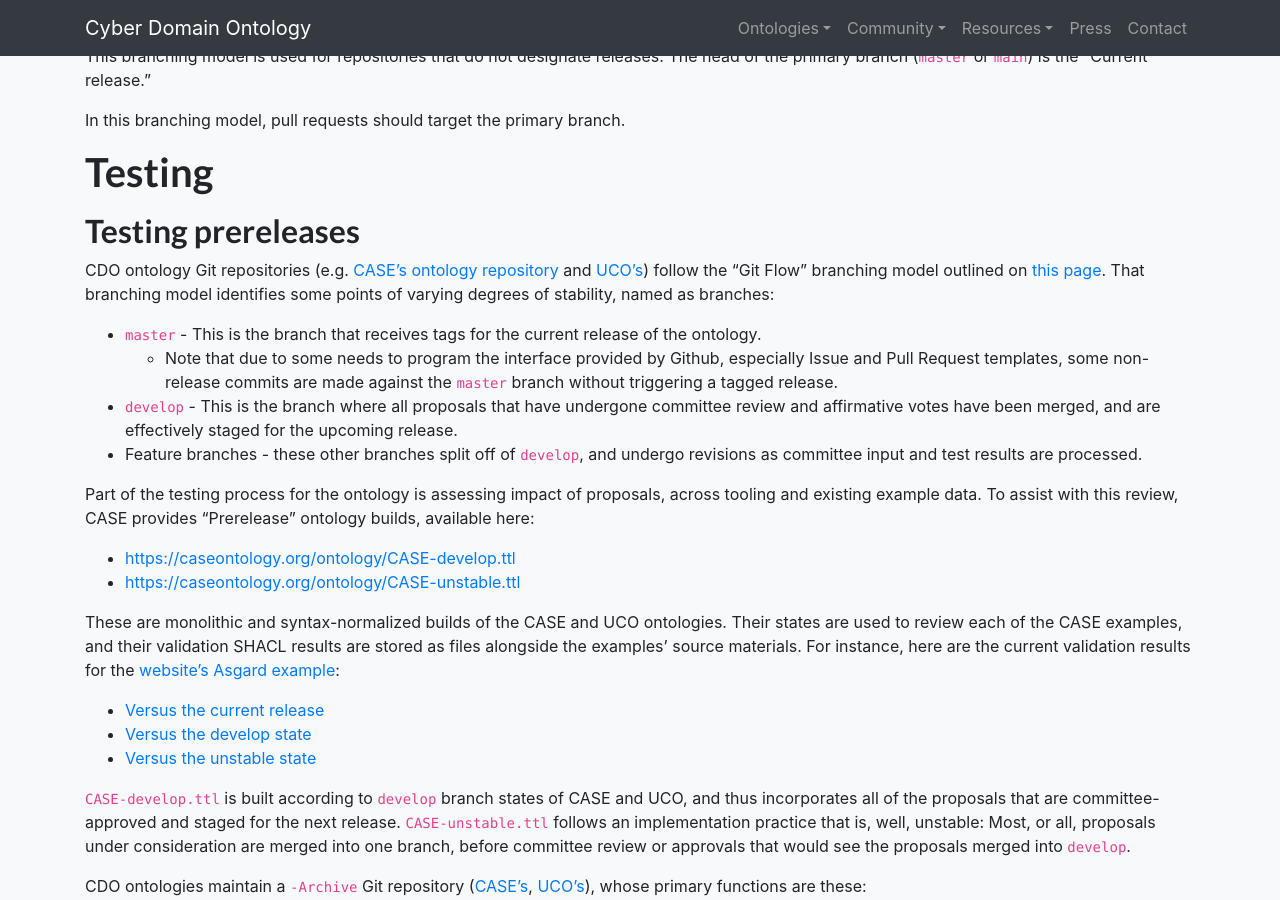
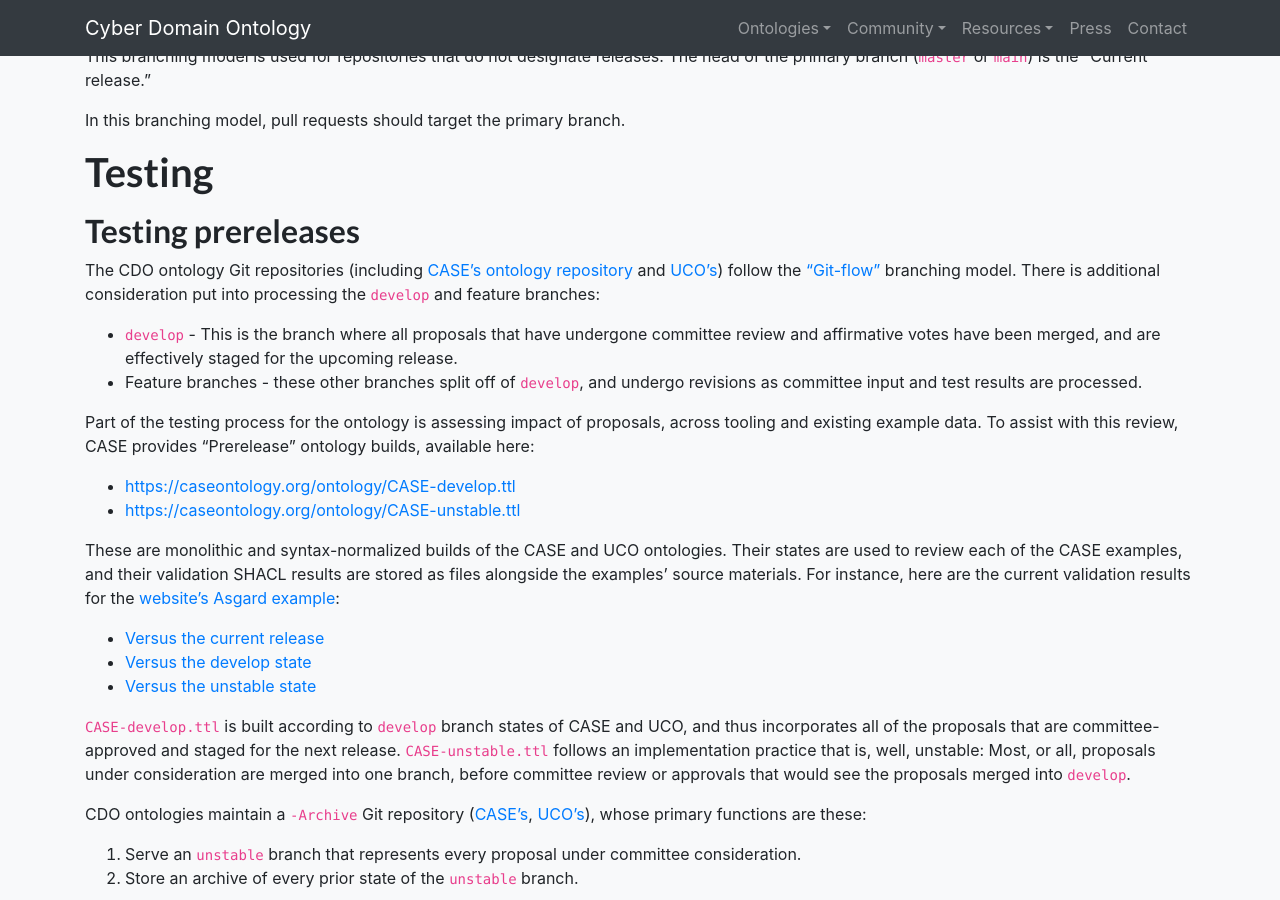
Before and after one commit to Cyber-Domain-Ontology/cdo.github.io, a Jekyll site: the page built from ontology/development/index.md, in a window 1280 px wide and 900 px high, scrolled down 1044 px. Built offline with Jekyll 4.4.1, drawn with Linux system fonts in a browser that asks for light colours.

Commit message:
Integrate previous text with new text
Reported-by: Keith Chason <keith.chason@gmail.com>
Signed-off-by: Alex Nelson <alexander.nelson@nist.gov>

```diff
--- a/ontology/development/index.md
+++ b/ontology/development/index.md
@@ -17,7 +17,7 @@
 Github repositories in CDO follow two branching practices:
 
 
-<a id="branching-cdo-git-flow" style="padding-top: 4em;"></a>
+<a id="branching-cdo-git-flow" style="padding-top: 3em;"></a>
 ## "Git-flow" branching
 *([Link](#branching-cdo-git-flow))*
 
@@ -28,7 +28,7 @@
 The head of the primary branch is typically the current release.  There may be some non-release commits made on the primary branch due to needing to program components of Github interface elements.
 
 
-<a id="branching-cdo-continuous" style="padding-top: 4em;"></a>
+<a id="branching-cdo-continuous" style="padding-top: 3em;"></a>
 ## "Continous-release" branching
 *([Link](#branching-cdo-continuous))*
 
@@ -43,11 +43,8 @@
 <a id="testing-prereleases" style="padding-top: 3em;"></a>
 ## Testing prereleases
 
+The CDO ontology Git repositories (including [CASE's ontology repository](https://github.com/casework/CASE/) and [UCO's](https://github.com/ucoProject/UCO/)) follow the ["Git-flow"](#branching-cdo-git-flow) branching model.  There is additional consideration put into processing the `develop` and feature branches:
 
-CDO ontology Git repositories (e.g. [CASE's ontology repository](https://github.com/casework/CASE/) and [UCO's](https://github.com/ucoProject/UCO/)) follow the "Git Flow" branching model outlined on [this page](https://nvie.com/posts/a-successful-git-branching-model/).  That branching model identifies some points of varying degrees of stability, named as branches:
-
-* `master` - This is the branch that receives tags for the current release of the ontology.
-   - Note that due to some needs to program the interface provided by Github, especially Issue and Pull Request templates, some non-release commits are made against the `master` branch without triggering a tagged release.
 * `develop` - This is the branch where all proposals that have undergone committee review and affirmative votes have been merged, and are effectively staged for the upcoming release.
 * Feature branches - these other branches split off of `develop`, and undergo revisions as committee input and test results are processed.
 
```
